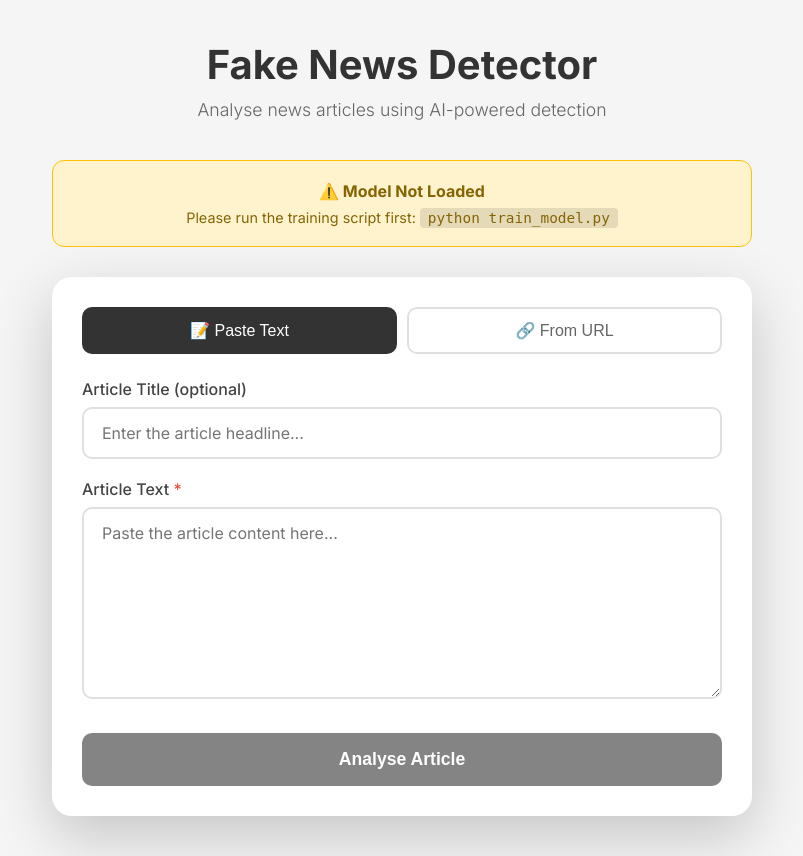
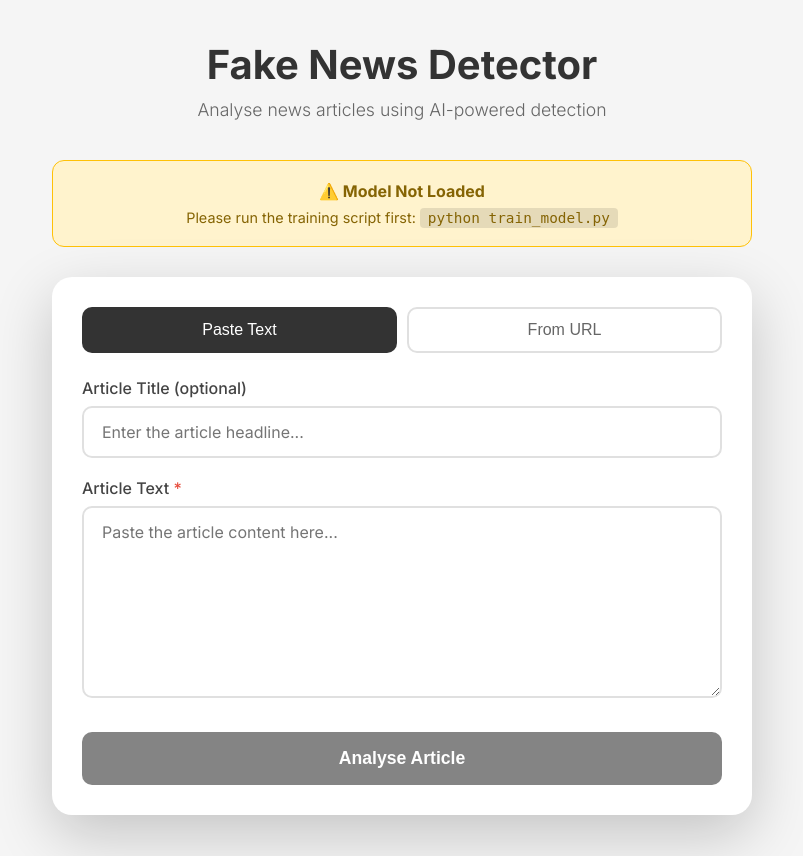
Before and after one commit to Mopheshi/fakenews-lite, a Flask app: page / in a window 1280 px wide. Shown: the top 856 px of the page, without its empty margins (238-1041 px from the left). Run offline with Flask 3, Linux system fonts and the light colour scheme.

Commit message:
Update tab labels in index.html and README for consistency

```diff
--- a/Project/demo/templates/index.html
+++ b/Project/demo/templates/index.html
@@ -23,8 +23,8 @@
 
         <div class="input-section">
             <div class="tabs">
-                <button class="tab active" data-tab="text">📝 Paste Text</button>
-                <button class="tab" data-tab="url">🔗 From URL</button>
+                <button class="tab active" data-tab="text">Paste Text</button>
+                <button class="tab" data-tab="url">From URL</button>
             </div>
 
             <div class="tab-content active" id="text-tab">
```
Also changed, not shown: Project/demo/README.md.
